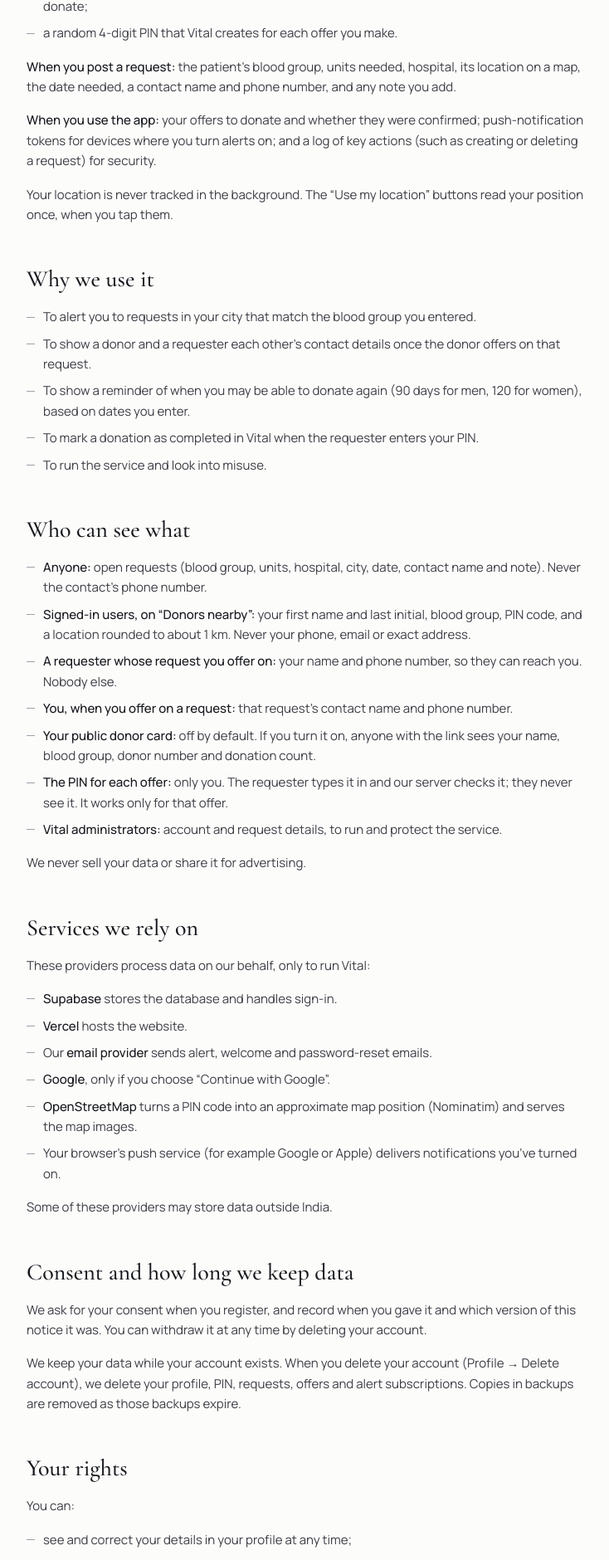
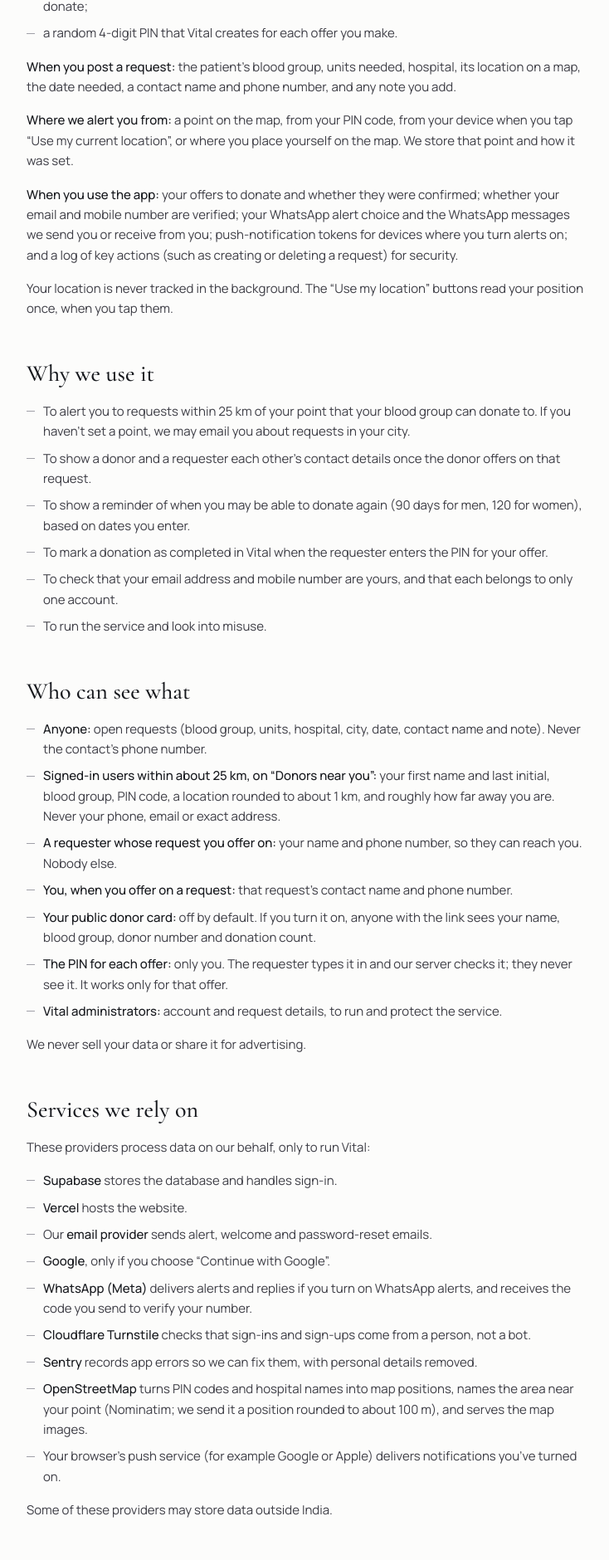
Before and after one commit to sachin-raj-m/vitalapp, a Next.js app: page /privacy in a window 1280 px wide. Shown: the part 797-2677 px from the top of the page at 83% size, without its empty margins (352-1086 px from the left). Built offline with nearby package versions, Linux system fonts and the light colour scheme; no server answers.

Commit message:
Docs: Privacy notice covers the 25 km alert radius, stored alert location, contact verification, WhatsApp, Turnstile and Sentry

```diff
--- a/app/(public)/privacy/page.tsx
+++ b/app/(public)/privacy/page.tsx
@@ -1,6 +1,7 @@
 import Link from 'next/link';
 import { LegalPage } from '@/components/legal/LegalPage';
 import { GRIEVANCE_EMAIL, LEGAL_UPDATED } from '@/lib/legal';
+import { MATCH_RADIUS_KM } from '@/lib/geo';
 import { pageMetadata } from '@/lib/seo';
 
 export const metadata = pageMetadata({
@@ -36,7 +37,8 @@ export default function PrivacyPage() {
                                 <li>a random 4-digit PIN that Vital creates for each offer you make.</li>
                             </ul>
                             <p><strong>When you post a request:</strong> the patient’s blood group, units needed, hospital, its location on a map, the date needed, a contact name and phone number, and any note you add.</p>
-                            <p><strong>When you use the app:</strong> your offers to donate and whether they were confirmed; push-notification tokens for devices where you turn alerts on; and a log of key actions (such as creating or deleting a request) for security.</p>
+                            <p><strong>Where we alert you from:</strong> a point on the map, from your PIN code, from your device when you tap “Use my current location”, or where you place yourself on the map. We store that point and how it was set.</p>
+                            <p><strong>When you use the app:</strong> your offers to donate and whether they were confirmed; whether your email and mobile number are verified; your WhatsApp alert choice and the WhatsApp messages we send you or receive from you; push-notification tokens for devices where you turn alerts on; and a log of key actions (such as creating or deleting a request) for security.</p>
                             <p>Your location is never tracked in the background. The “Use my location” buttons read your position once, when you tap them.</p>
                         </>
                     ),
@@ -45,10 +47,11 @@ export default function PrivacyPage() {
                     heading: 'Why we use it',
                     body: (
                         <ul>
-                            <li>To alert you to requests in your city that match the blood group you entered.</li>
+                            <li>To alert you to requests within {MATCH_RADIUS_KM} km of your point that your blood group can donate to. If you haven’t set a point, we may email you about requests in your city.</li>
                             <li>To show a donor and a requester each other’s contact details once the donor offers on that request.</li>
                             <li>To show a reminder of when you may be able to donate again (90 days for men, 120 for women), based on dates you enter.</li>
-                            <li>To mark a donation as completed in Vital when the requester enters your PIN.</li>
+                            <li>To mark a donation as completed in Vital when the requester enters the PIN for your offer.</li>
+                            <li>To check that your email address and mobile number are yours, and that each belongs to only one account.</li>
                             <li>To run the service and look into misuse.</li>
                         </ul>
                     ),
@@ -59,7 +62,7 @@ export default function PrivacyPage() {
                         <>
                             <ul>
                                 <li><strong>Anyone:</strong> open requests (blood group, units, hospital, city, date, contact name and note). Never the contact’s phone number.</li>
-                                <li><strong>Signed-in users, on “Donors nearby”:</strong> your first name and last initial, blood group, PIN code, and a location rounded to about 1 km. Never your phone, email or exact address.</li>
+                                <li><strong>Signed-in users within about {MATCH_RADIUS_KM} km, on “Donors near you”:</strong> your first name and last initial, blood group, PIN code, a location rounded to about 1 km, and roughly how far away you are. Never your phone, email or exact address.</li>
                                 <li><strong>A requester whose request you offer on:</strong> your name and phone number, so they can reach you. Nobody else.</li>
                                 <li><strong>You, when you offer on a request:</strong> that request’s contact name and phone number.</li>
                                 <li><strong>Your public donor card:</strong> off by default. If you turn it on, anyone with the link sees your name, blood group, donor number and donation count.</li>
@@ -80,7 +83,10 @@ export default function PrivacyPage() {
                                 <li><strong>Vercel</strong> hosts the website.</li>
                                 <li>Our <strong>email provider</strong> sends alert, welcome and password-reset emails.</li>
                                 <li><strong>Google</strong>, only if you choose “Continue with Google”.</li>
-                                <li><strong>OpenStreetMap</strong> turns a PIN code into an approximate map position (Nominatim) and serves the map images.</li>
+                                <li><strong>WhatsApp (Meta)</strong> delivers alerts and replies if you turn on WhatsApp alerts, and receives the code you send to verify your number.</li>
+                                <li><strong>Cloudflare Turnstile</strong> checks that sign-ins and sign-ups come from a person, not a bot.</li>
+                                <li><strong>Sentry</strong> records app errors so we can fix them, with personal details removed.</li>
+                                <li><strong>OpenStreetMap</strong> turns PIN codes and hospital names into map positions, names the area near your point (Nominatim; we send it a position rounded to about 100 m), and serves the map images.</li>
                                 <li>Your browser’s push service (for example Google or Apple) delivers notifications you’ve turned on.</li>
                             </ul>
                             <p>Some of these providers may store data outside India.</p>
--- a/lib/legal.ts
+++ b/lib/legal.ts
@@ -3,7 +3,7 @@
  * each user's consent so you can tell which version they agreed to.
  */
 export const PRIVACY_VERSION = '2026-10-06';
-export const LEGAL_UPDATED = '7 October 2026';
+export const LEGAL_UPDATED = '15 October 2026';
 export const GRIEVANCE_EMAIL = 'sachin@vitalapp.in';
 
 /** One-line platform position. Keep wording identical wherever it appears. */
```
